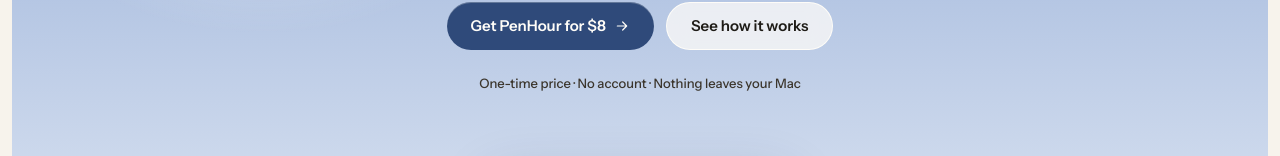
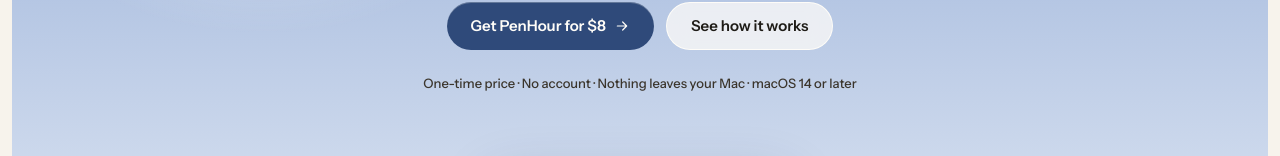
Before and after one commit to Harshrawat27/Penhour-website, a Next.js app: page / in a window 1280 px wide. Shown: the part 545-701 px from the top of the page. Built offline with nearby package versions, Linux system fonts and the light colour scheme.

Commit message:
final run

```diff
--- a/components/landing/faq.tsx
+++ b/components/landing/faq.tsx
@@ -23,6 +23,10 @@
   {
     q: "Can it stop me opening apps on my iPhone?",
     a: "Yes, if you'd like. Add PenHour Guard once in the Shortcuts app and pick the apps to guard. During a session, opening one sends you back to the Home Screen with a reminder. The rest of the time they open as usual. It needs Focus shared across your Apple devices.",
+  },
+  {
+    q: "Which Macs does it work on?",
+    a: "Any Mac running macOS 14 Sonoma or later, Apple silicon or Intel. The better handwriting reader needs Apple silicon (M1 or newer); on Intel Macs, PenHour uses the built-in reader.",
   },
   {
     q: "Can I get a refund?",
--- a/components/landing/hero.tsx
+++ b/components/landing/hero.tsx
@@ -67,7 +67,7 @@
             </a>
           </div>
           <p className="text-[13px] leading-[18px] font-medium text-[#3b352c]">
-            One-time price · No account · Nothing leaves your Mac
+            One-time price · No account · Nothing leaves your Mac · macOS {site.macosVersion.split(" ")[0]} or later
           </p>
         </div>
 
```
